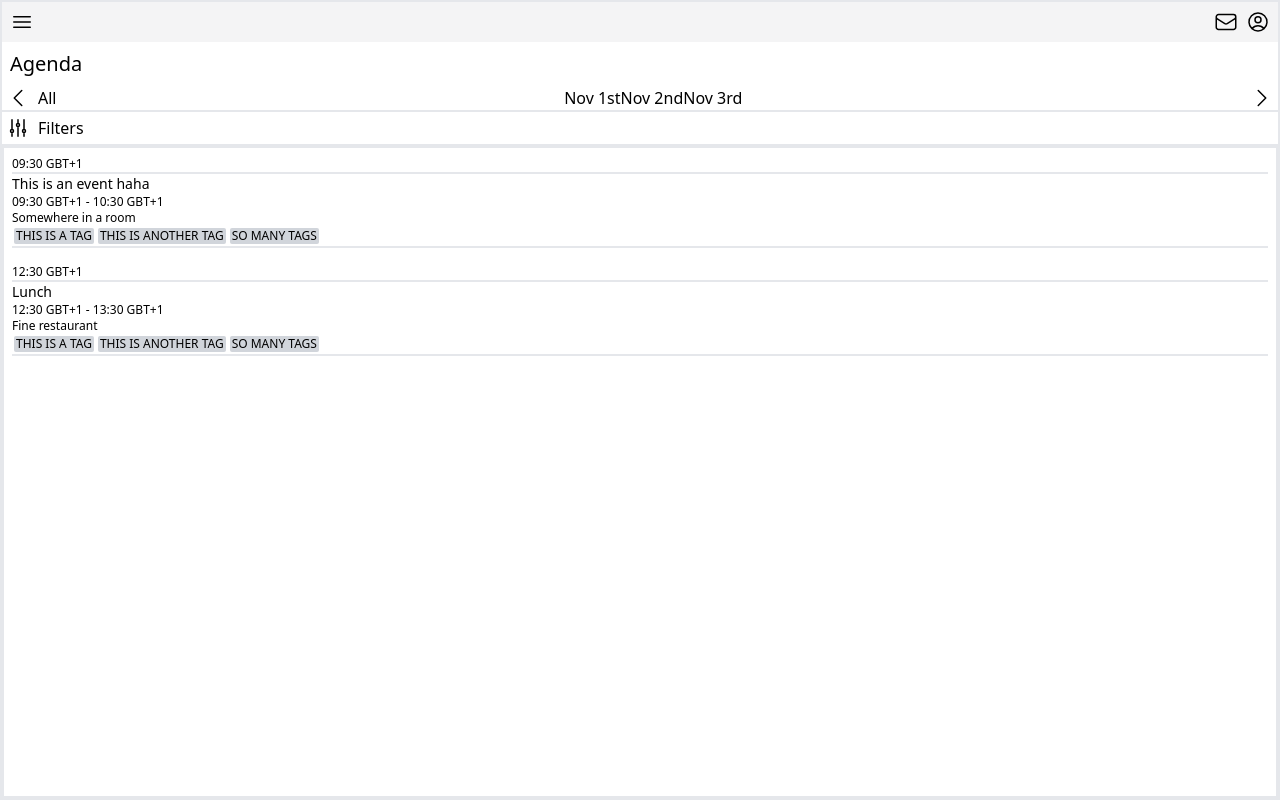
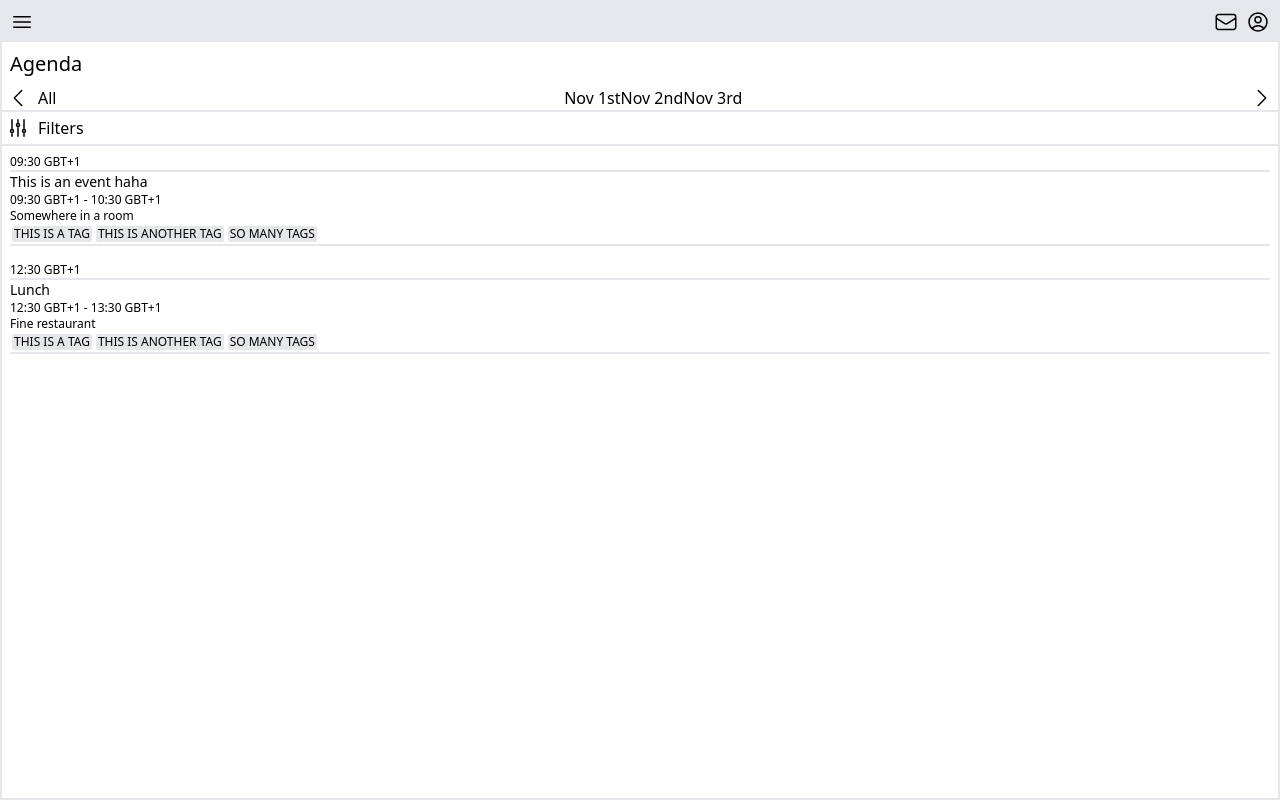
Before and after one commit to bryanmccarthy/energy-hw, a JavaScript app in the folder frontend/: page / in a window 1280 px wide. Built offline with nearby package versions, Linux system fonts and the light colour scheme; the HTML template or start-up script is replaced by a standard one.

Commit message:
fix some styling and cursor pointer on icons

```diff
--- a/frontend/src/App.js
+++ b/frontend/src/App.js
@@ -21,17 +21,17 @@ function App() {
   return (
     <div className="flex flex-col border-2 h-screen">
       {/* Header */}
-      <div className="flex justify-between bg-zinc-100 p-2">
+      <div className="flex justify-between bg-gray-200 p-2">
         <div>
-          <svg xmlns="http://www.w3.org/2000/svg" fill="none" viewBox="0 0 24 24" stroke-width="1.5" stroke="currentColor" className="w-6 h-6">
+          <svg xmlns="http://www.w3.org/2000/svg" fill="none" viewBox="0 0 24 24" stroke-width="1.5" stroke="currentColor" className="w-6 h-6 cursor-pointer">
             <path stroke-linecap="round" stroke-linejoin="round" d="M3.75 6.75h16.5M3.75 12h16.5m-16.5 5.25h16.5" />
           </svg>
         </div>
         <div className="flex">
-          <svg xmlns="http://www.w3.org/2000/svg" fill="none" viewBox="0 0 24 24" stroke-width="1.5" stroke="currentColor" className="w-6 h-6">
+          <svg xmlns="http://www.w3.org/2000/svg" fill="none" viewBox="0 0 24 24" stroke-width="1.5" stroke="currentColor" className="w-6 h-6 cursor-pointer">
             <path stroke-linecap="round" stroke-linejoin="round" d="M21.75 6.75v10.5a2.25 2.25 0 01-2.25 2.25h-15a2.25 2.25 0 01-2.25-2.25V6.75m19.5 0A2.25 2.25 0 0019.5 4.5h-15a2.25 2.25 0 00-2.25 2.25m19.5 0v.243a2.25 2.25 0 01-1.07 1.916l-7.5 4.615a2.25 2.25 0 01-2.36 0L3.32 8.91a2.25 2.25 0 01-1.07-1.916V6.75" />
           </svg>
-          <svg xmlns="http://www.w3.org/2000/svg" fill="none" viewBox="0 0 24 24" stroke-width="1.5" stroke="currentColor" className="w-6 h-6 ml-2">
+          <svg xmlns="http://www.w3.org/2000/svg" fill="none" viewBox="0 0 24 24" stroke-width="1.5" stroke="currentColor" className="w-6 h-6 ml-2 cursor-pointer">
             <path stroke-linecap="round" stroke-linejoin="round" d="M17.982 18.725A7.488 7.488 0 0012 15.75a7.488 7.488 0 00-5.982 2.975m11.963 0a9 9 0 10-11.963 0m11.963 0A8.966 8.966 0 0112 21a8.966 8.966 0 01-5.982-2.275M15 9.75a3 3 0 11-6 0 3 3 0 016 0z" />
           </svg>
         </div>
@@ -61,13 +61,13 @@ function App() {
       </div>
       {/* Filters */}
       <div className="flex p-1 border-b-2">
-        <svg xmlns="http://www.w3.org/2000/svg" fill="none" viewBox="0 0 24 24" strokeWidth={1.5} stroke="currentColor" className="w-6 h-6">
+        <svg xmlns="http://www.w3.org/2000/svg" fill="none" viewBox="0 0 24 24" strokeWidth={1.5} stroke="currentColor" className="w-6 h-6 cursor-pointer">
           <path strokeLinecap="round" strokeLinejoin="round" d="M6 13.5V3.75m0 9.75a1.5 1.5 0 010 3m0-3a1.5 1.5 0 000 3m0 3.75V16.5m12-3V3.75m0 9.75a1.5 1.5 0 010 3m0-3a1.5 1.5 0 000 3m0 3.75V16.5m-6-9V3.75m0 3.75a1.5 1.5 0 010 3m0-3a1.5 1.5 0 000 3m0 9.75V10.5" />
         </svg>
-        <p className="px-2">Filters</p>
+        <p className="px-2 font-light">Filters</p>
       </div>
       {/* Events */}
-      <div className="flex-grow overflow-y-auto border-2">
+      <div className="flex-grow overflow-y-auto">
         {events.map((event, index) => (
           <div key={index} className="p-2">
             <p className="text-xs border-b-2 font-light">{event.starttime}</p>
@@ -76,7 +76,7 @@ function App() {
             <p className="text-xs font-light">{event.location}</p>
             <div className="flex flex-wrap border-b-2">
               {event.tags.map((tag, index) => (
-                <div key={index} className="bg-gray-300 m-0.5 px-0.5 rounded-sm text-xs font-light">{tag}</div>
+                <div key={index} className="bg-gray-200 m-0.5 px-0.5 rounded-sm text-xs font-light">{tag}</div>
               ))}
             </div>
           </div>
```
